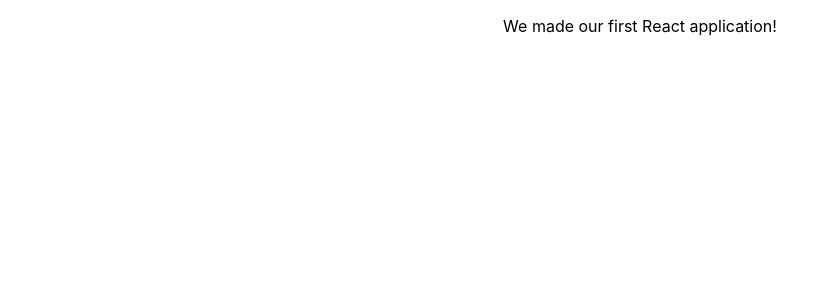
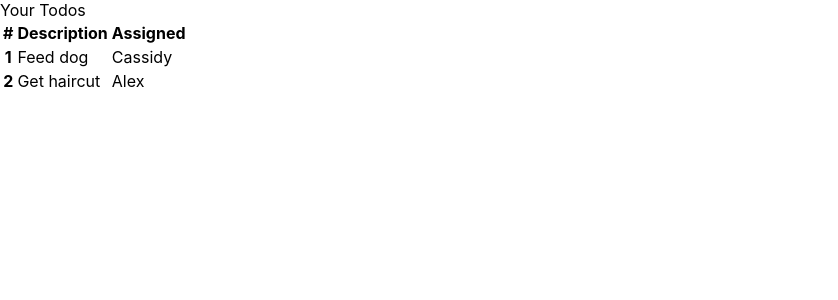
Before and after one commit to amediaaj/react-spring-boot, a React (Create React App) app in the folder react-todos/: page / in a window 1280 px wide. Shown: the top 300 px of the page, without its empty margins (0-838 px from the left). Built offline with nearby package versions, Linux system fonts and the light colour scheme.

Commit message:
Creating React Project Template

```diff
--- a/react-todos/src/App.js
+++ b/react-todos/src/App.js
@@ -3,10 +3,35 @@
 
 function App() {
   return (
-    <div className="App">
-        <p>
-          We made our first React application!
-        </p>
+    <div>
+      <div>
+        <div>
+          Your Todos
+        </div>
+        <div>
+          <table>
+            <thead>
+              <tr>
+                <th scope='col'>#</th>
+                <th scope='col'>Description</th>
+                <th scope='col'>Assigned</th>
+              </tr>
+            </thead>
+            <tbody>
+              <tr>
+                <th scope='row'>1</th>
+                <td>Feed dog</td>
+                <td>Cassidy</td>
+              </tr>
+              <tr>
+                <th scope='row'>2</th>
+                <td>Get haircut</td>
+                <td>Alex</td>
+              </tr>
+            </tbody>
+          </table>
+        </div>
+      </div>
     </div>
   );
 }
```
